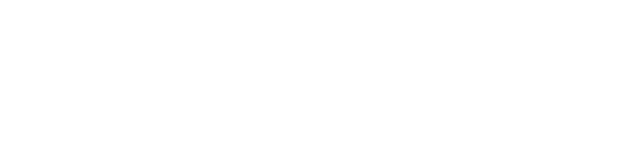
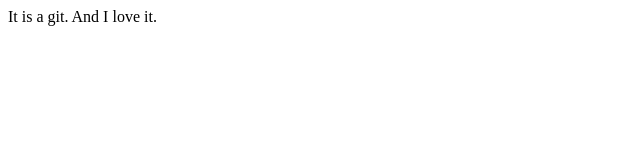
Before and after one commit to sangam1926/github, a plain HTML site: page index.html in a window 1280 px wide. Shown: the whole page, without its empty margins (0-640 px from the left). Drawn offline with Linux system fonts and the light colour scheme.

```diff
--- a/index.html
+++ b/index.html
@@ -5,6 +5,8 @@
 </title>
 </head>
 <body>
+	It is a git.
+	And I love it.
 
 </body>
 </html>
```
